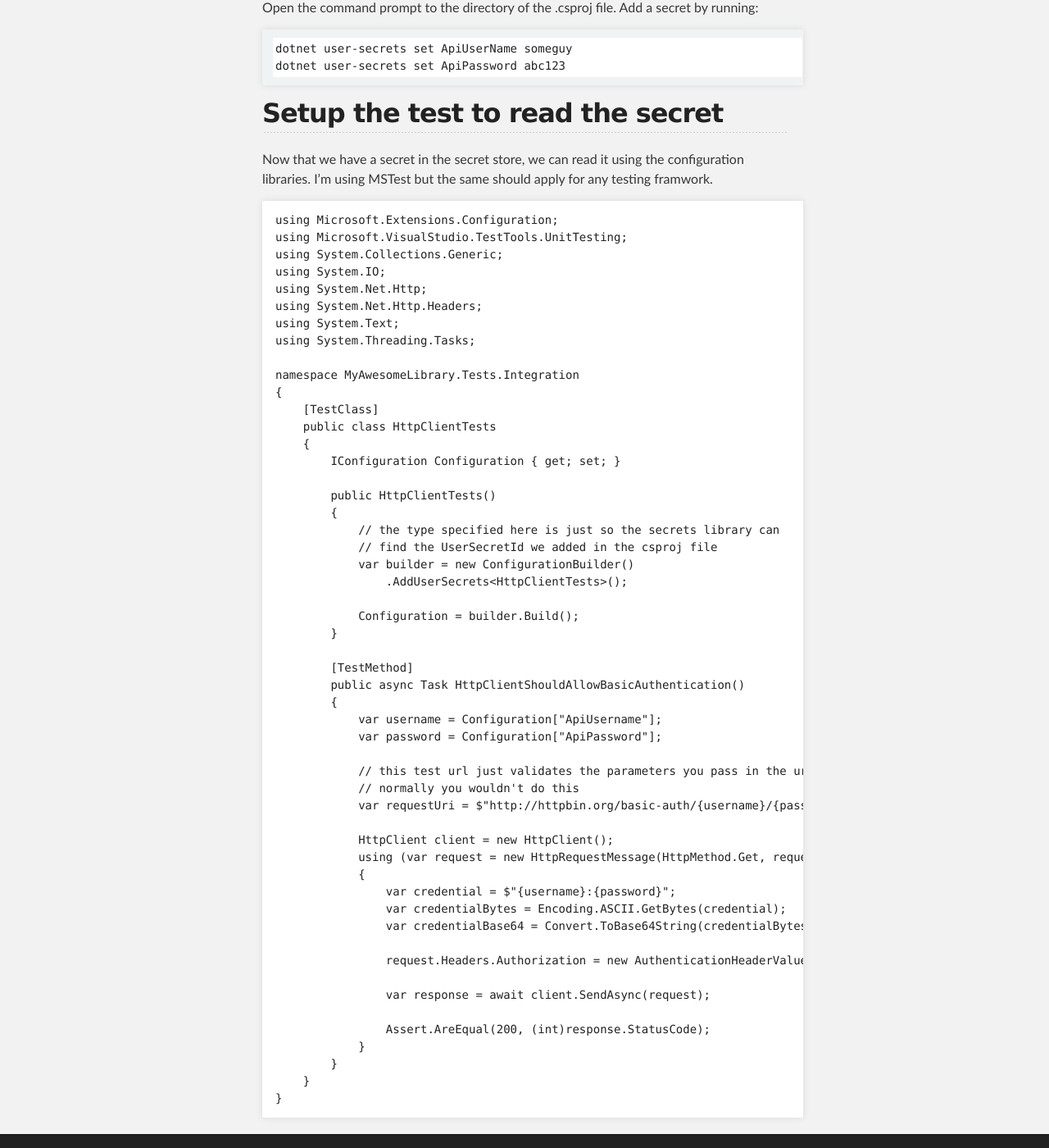
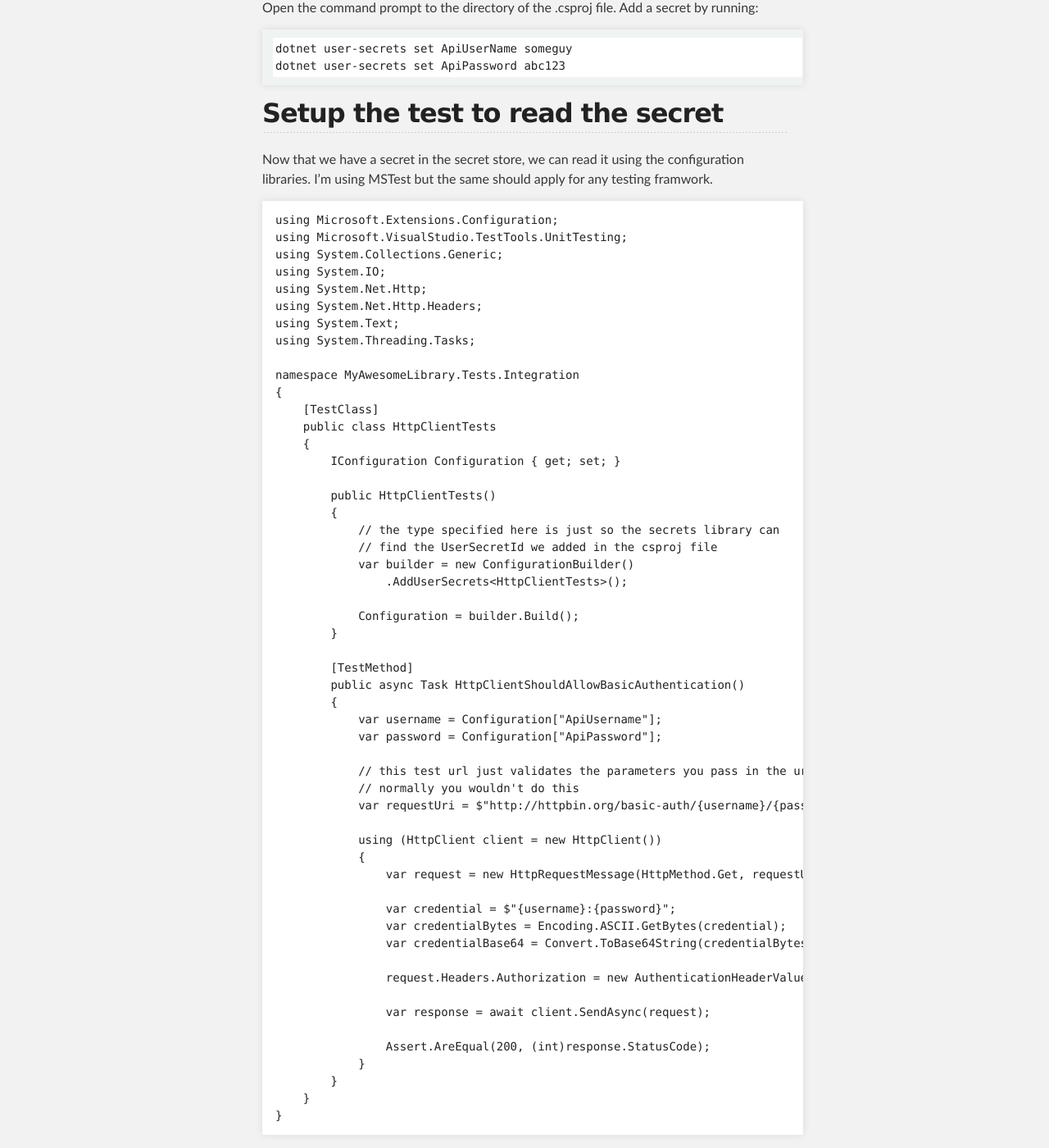
Before and after one commit to patrickhuber/patrickhuber.github.io, a Jekyll site: the page built from _posts/2017-07-26-avoid-secrets-in-dot-net-core-tests.md, in a window 1280 px wide and 1400 px high, scrolled down 1541 px. Shown: the whole window at 82% size. Built offline with Jekyll 4.4.1, drawn with Linux system fonts in a browser that asks for light colours.

```diff
--- a/_posts/2017-07-26-avoid-secrets-in-dot-net-core-tests.md
+++ b/_posts/2017-07-26-avoid-secrets-in-dot-net-core-tests.md
@@ -104,9 +104,10 @@ namespace MyAwesomeLibrary.Tests.Integration
             // normally you wouldn't do this
             var requestUri = $"http://httpbin.org/basic-auth/{username}/{password}";
 
-            HttpClient client = new HttpClient();
-            using (var request = new HttpRequestMessage(HttpMethod.Get, requestUri))
+            using (HttpClient client = new HttpClient())
             {
+                var request = new HttpRequestMessage(HttpMethod.Get, requestUri);
+
                 var credential = $"{username}:{password}";
                 var credentialBytes = Encoding.ASCII.GetBytes(credential);
                 var credentialBase64 = Convert.ToBase64String(credentialBytes);
```
